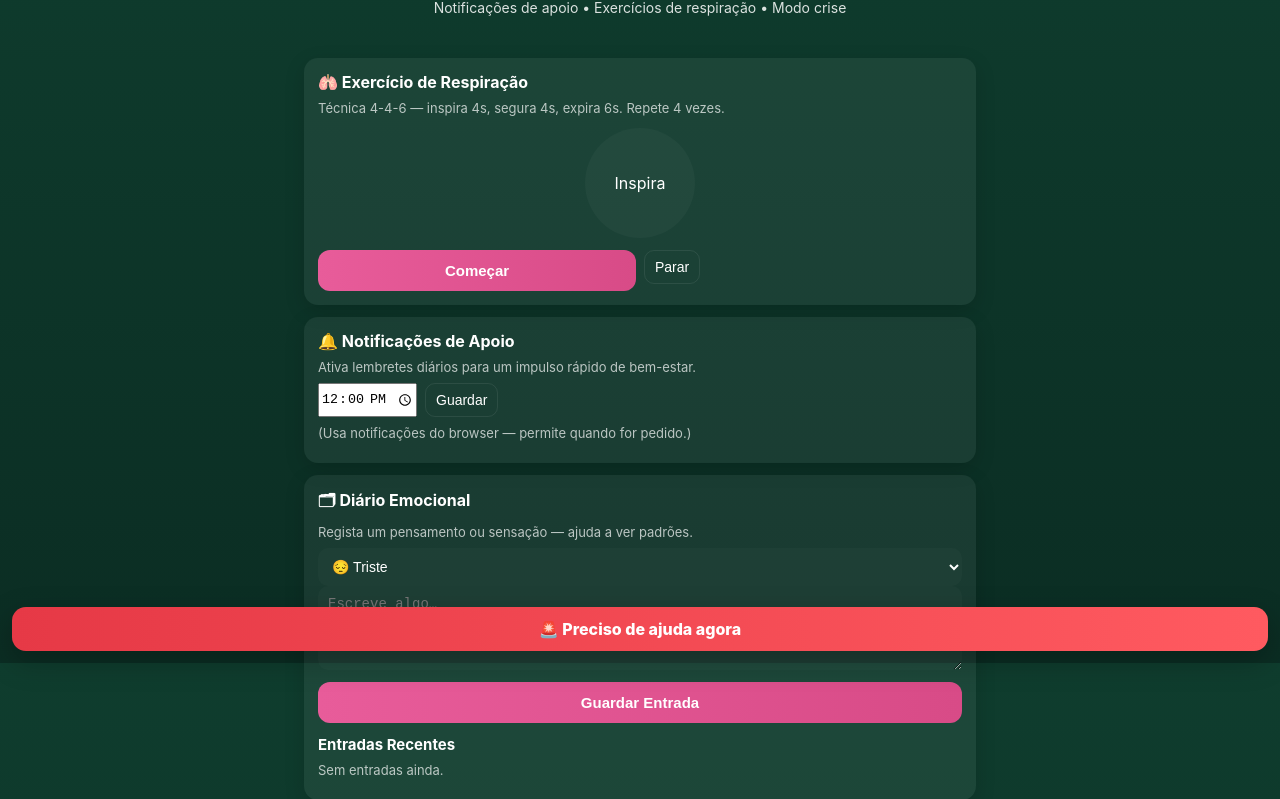
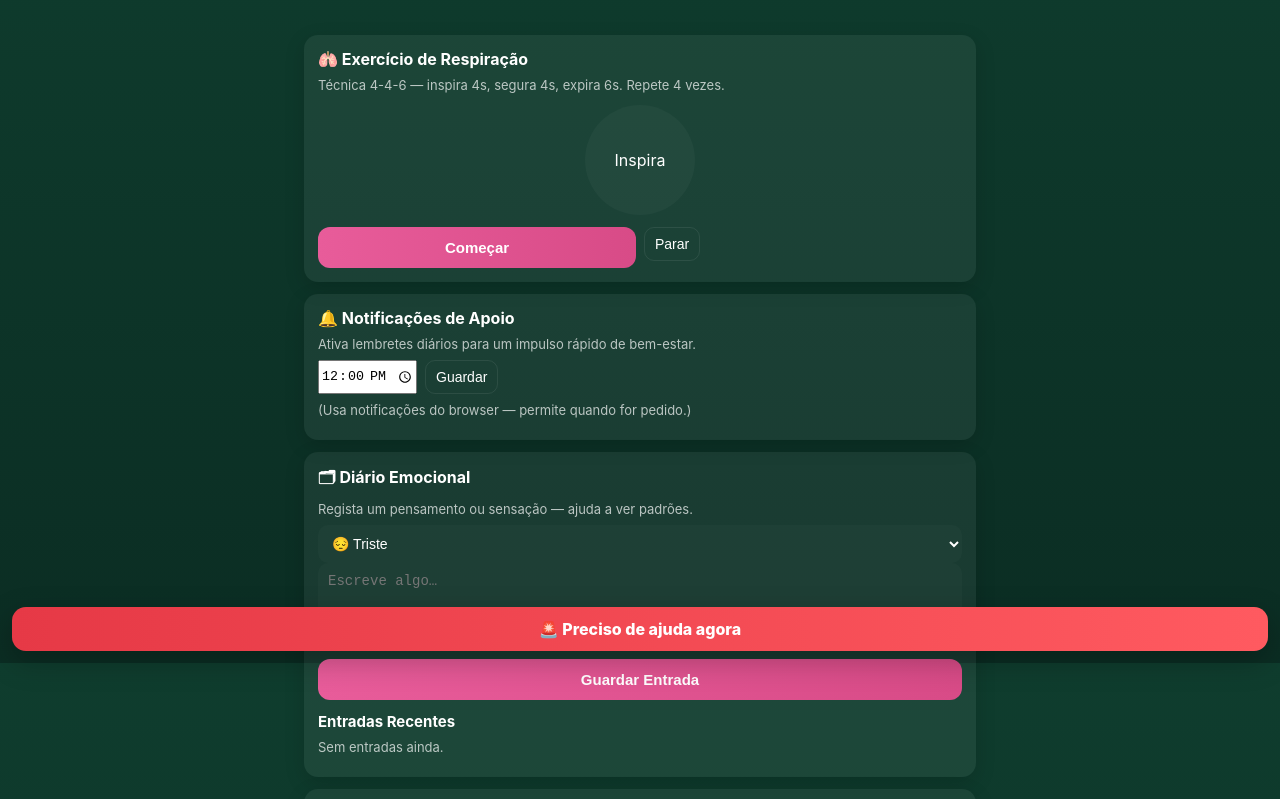
Before and after one commit to shidozukuo/mentes-especiais-web, a plain HTML site: page index.html in a window 1280 px wide. Shown: the part 137-936 px from the top of the page. Drawn offline with Linux system fonts and the light colour scheme.

Commit message:
Atualizar o index.html

```diff
--- a/index.html
+++ b/index.html
@@ -133,9 +133,6 @@
     <h1>MENTES ESPECIAIS<span>ESPECIAIS</span></h1>
 <img link="https://cdn.discordapp.com/attachments/1439901853046542389/1445332537294721034/file_00000000c2c0720ab7e3ef548aebdc24.png?ex=693930d1&is=6937df51&hm=0b45fd81e5352f695e3403a5be2fe94bfc8cea60e5b30d90901e49b0ab105aa0&" alt="Logótipo Mentes Especiais">
 
-  <p class="subtitle">
-    Notificações de apoio • Exercícios de respiração • Modo crise
-  </p>
 </header>
   <main>
     <!-- Respiração -->
```
